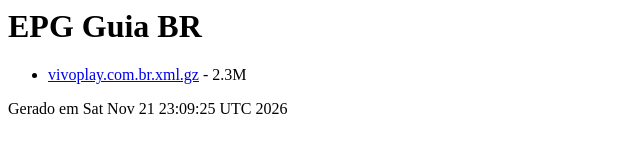
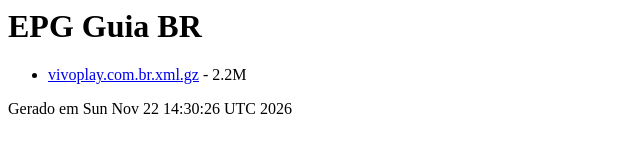
Before and after one commit to LichRei/epg-br, a plain HTML site: page index.html in a window 1280 px wide. Shown: the full height of the page, 0-640 px from the left. Drawn offline with Linux system fonts and the light colour scheme.

Commit message:
deploy: 12acfcf2a3bb5dd11bcc517b8b6d991eb3486ac5

```diff
--- a/index.html
+++ b/index.html
@@ -1,3 +1,3 @@
 <html><body><h1>EPG Guia BR</h1><ul>
-<li><a href="vivoplay.com.br.xml.gz">vivoplay.com.br.xml.gz</a> - 2.3M</li>
-</ul><p>Gerado em Sat Nov 21 23:09:25 UTC 2026</p></body></html>
+<li><a href="vivoplay.com.br.xml.gz">vivoplay.com.br.xml.gz</a> - 2.2M</li>
+</ul><p>Gerado em Sun Nov 22 14:30:26 UTC 2026</p></body></html>
```
Also changed, not shown: 1 other file.
